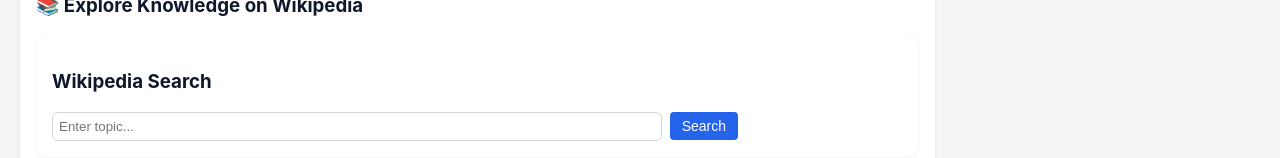
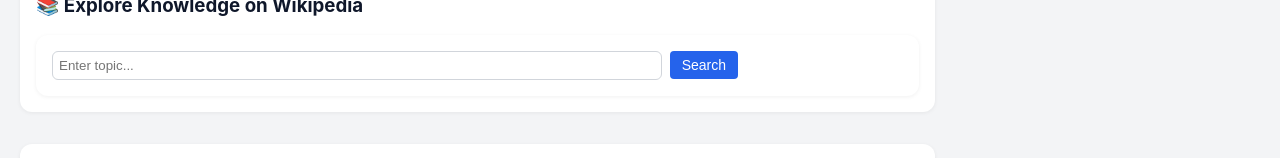
Before and after one commit to kcgpatrika-maker/quicknewsgpt-frontend, a React (Vite) app: page / in a window 1280 px wide. Shown: the part 642-800 px from the top of the page. Built offline with nearby package versions, Linux system fonts and the light colour scheme; no server answers.

Commit message:
Remove heading from WikipediaSearch component

```diff
--- a/src/components/WikipediaSearch.jsx
+++ b/src/components/WikipediaSearch.jsx
@@ -4,7 +4,6 @@
 function WikipediaSearch() {
   return (
     <section id="wiki" className="card" style={{ marginTop: 12 }}>
-      <h3>Wikipedia Search</h3>
       <form
         action="https://en.wikipedia.org/wiki/Special:Search"
         method="get"
```
